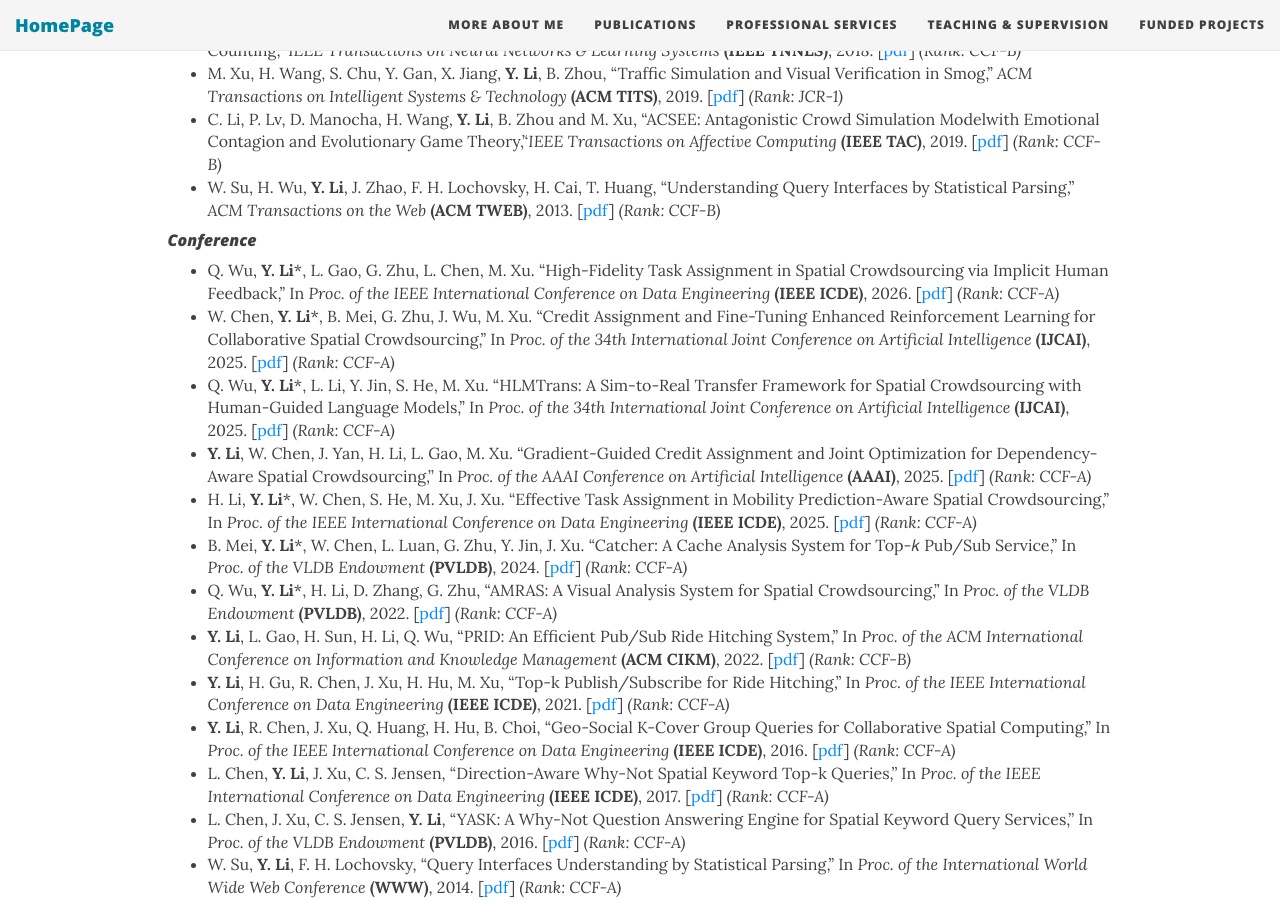
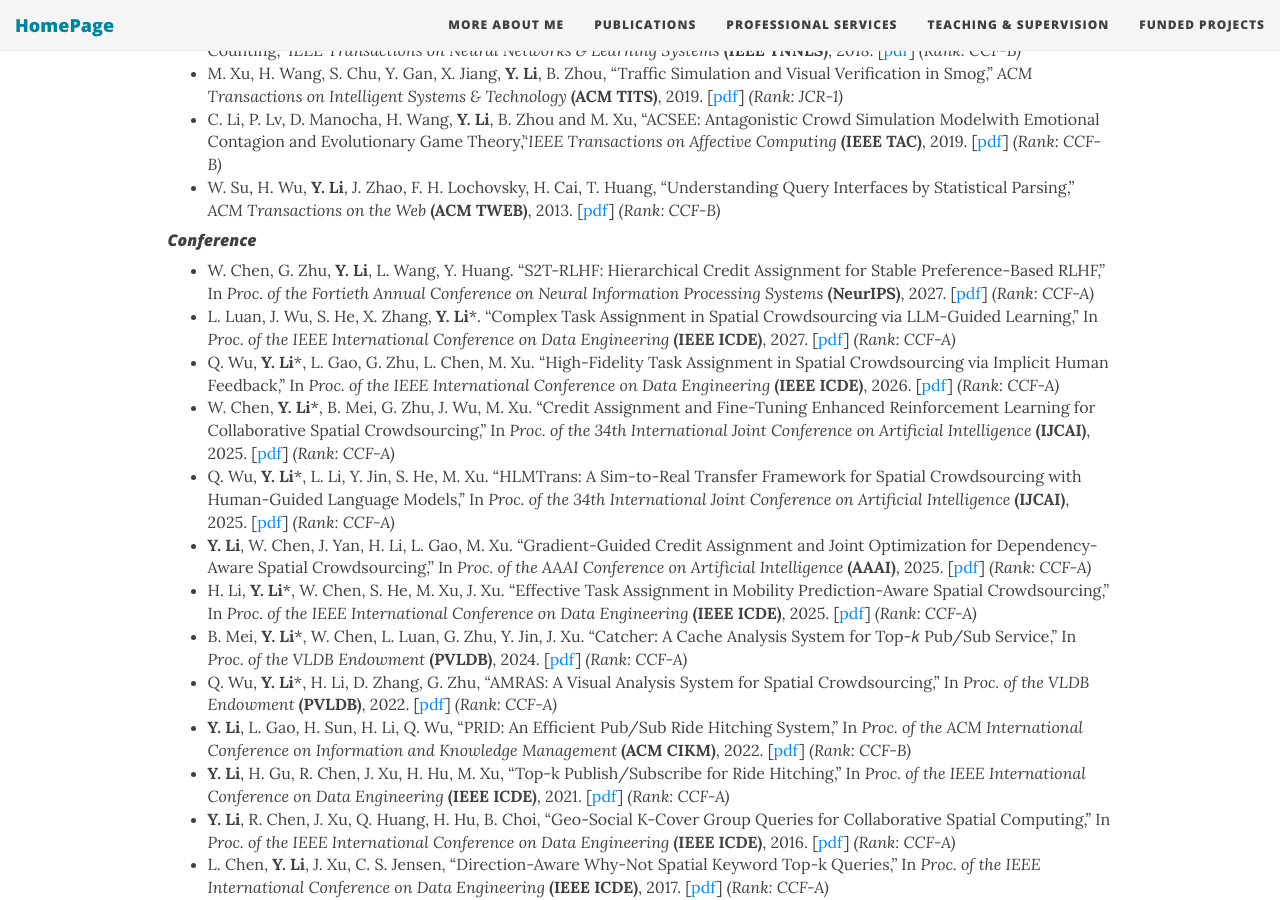
Before and after one commit to zzudb/zzudb.github.io, a Jekyll site: the page built from pages/mypublications.md, in a window 1280 px wide and 900 px high, scrolled down 1365 px. Built offline with Jekyll 4.4.1, drawn with Linux system fonts in a browser that asks for light colours; nearby versions of some CDN libraries.

Commit message:
Update mypublications.md

```diff
--- a/pages/mypublications.md
+++ b/pages/mypublications.md
@@ -36,6 +36,8 @@ show-avatar: false
 * W. Su, H. Wu, **Y. Li**, J. Zhao, F. H. Lochovsky, H. Cai, T. Huang, "Understanding Query Interfaces by Statistical Parsing,'' _ACM Transactions on the Web_ **(ACM TWEB)**, 2013. [[pdf](https://zzudb.github.io/pages/mypublications/)] _(Rank: CCF-B)_
 
 #### _Conference_
+* W. Chen,  G. Zhu, **Y. Li**, L. Wang, Y. Huang. "S2T-RLHF: Hierarchical Credit Assignment for Stable Preference-Based RLHF,'' In _Proc. of the Fortieth Annual Conference on Neural Information Processing Systems_ **(NeurIPS)**, 2027. [[pdf](https://zzudb.github.io/pages/mypublications/)] _(Rank: CCF-A)_
+* L. Luan, J. Wu, S. He, X. Zhang, **Y. Li***. "Complex Task Assignment in Spatial Crowdsourcing via LLM-Guided Learning,'' In _Proc. of the IEEE International Conference on Data Engineering_ **(IEEE ICDE)**, 2027. [[pdf](https://zzudb.github.io/pages/mypublications/)] _(Rank: CCF-A)_
 * Q. Wu, **Y. Li***, L. Gao, G. Zhu, L. Chen, M. Xu. "High-Fidelity Task Assignment in Spatial Crowdsourcing via Implicit Human Feedback,'' In _Proc. of the IEEE International Conference on Data Engineering_ **(IEEE ICDE)**, 2026. [[pdf](https://zzudb.github.io/pages/mypublications/)] _(Rank: CCF-A)_
 * W. Chen, **Y. Li***, B. Mei, G. Zhu, J. Wu, M. Xu. "Credit Assignment and Fine-Tuning Enhanced Reinforcement Learning for Collaborative Spatial Crowdsourcing,'' In _Proc. of the 34th International Joint Conference on Artificial Intelligence_ **(IJCAI)**, 2025. [[pdf](https://zzudb.github.io/pages/mypublications/)] _(Rank: CCF-A)_
 * Q. Wu, **Y. Li***, L. Li, Y. Jin, S. He, M. Xu. "HLMTrans: A Sim-to-Real Transfer Framework for Spatial Crowdsourcing with Human-Guided Language Models,''  In _Proc. of the 34th International Joint Conference on Artificial Intelligence_ **(IJCAI)**, 2025. [[pdf](https://zzudb.github.io/pages/mypublications/)] _(Rank: CCF-A)_
```
